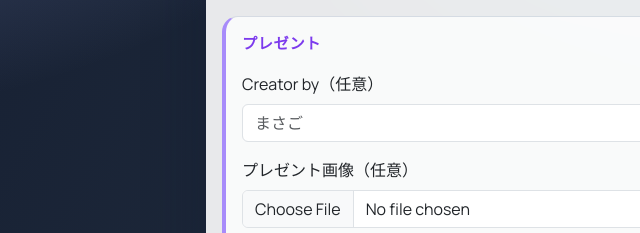
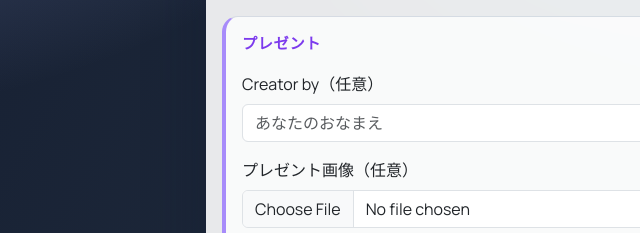
Before and after one commit to OmochiKuromitu/GiftBoxStoryGenerator, a plain HTML site: page public/index.html in a window 1280 px wide. Shown: the part 901-1134 px from the top of the page, 256-896 px from the left. Drawn offline with nearby package versions, Linux system fonts and the light colour scheme.

Commit message:
フォームの入力値を間違っていたので修正

```diff
--- a/public/index.html
+++ b/public/index.html
@@ -146,7 +146,7 @@
                                         <div class="mb-3">
                                             <label for="authorName" class="form-label">Creator by（任意）</label>
                                             <input type="text" id="authorName" name="authorName" class="form-control"
-                                                placeholder="まさご">
+                                                placeholder="あなたのおなまえ">
                                         </div>
                                         <div class="mb-3">
                                             <label for="giftImage" class="form-label">プレゼント画像（任意）</label>
```
